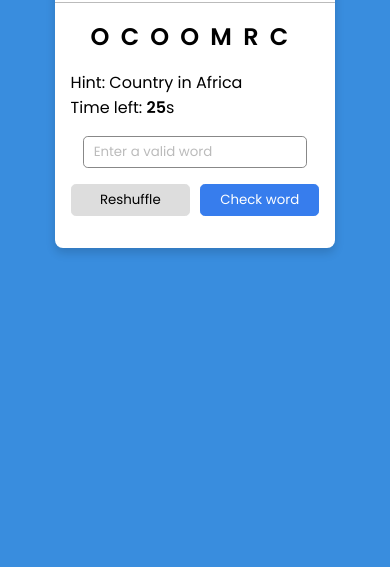
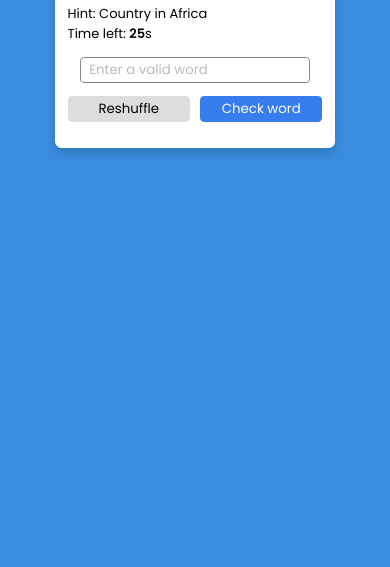
Before and after one commit to Bened1ct-7/Country-scrabble, a plain HTML site: page index.html in a window 390 px wide. Shown: the part 277-844 px from the top of the page. Drawn offline with Linux system fonts and the light colour scheme.

Commit message:
Media queries

```diff
--- a/style.css
+++ b/style.css
@@ -12,6 +12,10 @@
 :root {
   --main-color: #398DDE;
   --color: #377DED;
+}
+
+html {
+  font-size: 14px;
 }
 
 #content {
@@ -248,3 +252,21 @@ form input:focus {
   text-align: center;
   margin: 1rem 0;
 }
+
+@media screen and (max-width: 320px) {
+  html {
+  font-size: 11px;
+}
+}
+
+@media screen and (max-width: 400px) {
+  html {
+  font-size: 13px;
+}
+}
+
+@media screen and (min-width: 700px) {
+  html {
+  font-size: 16px;
+}
+}
```
